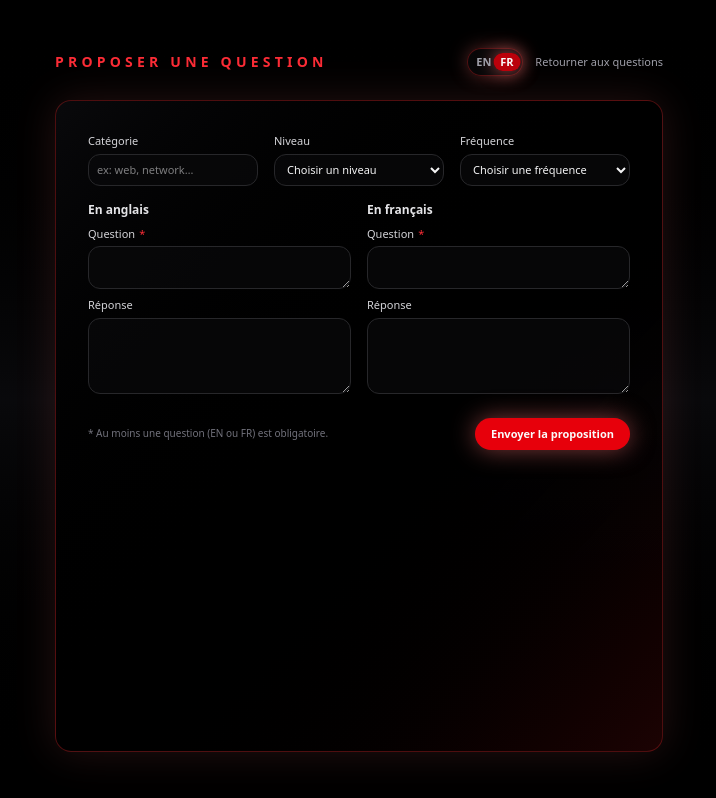
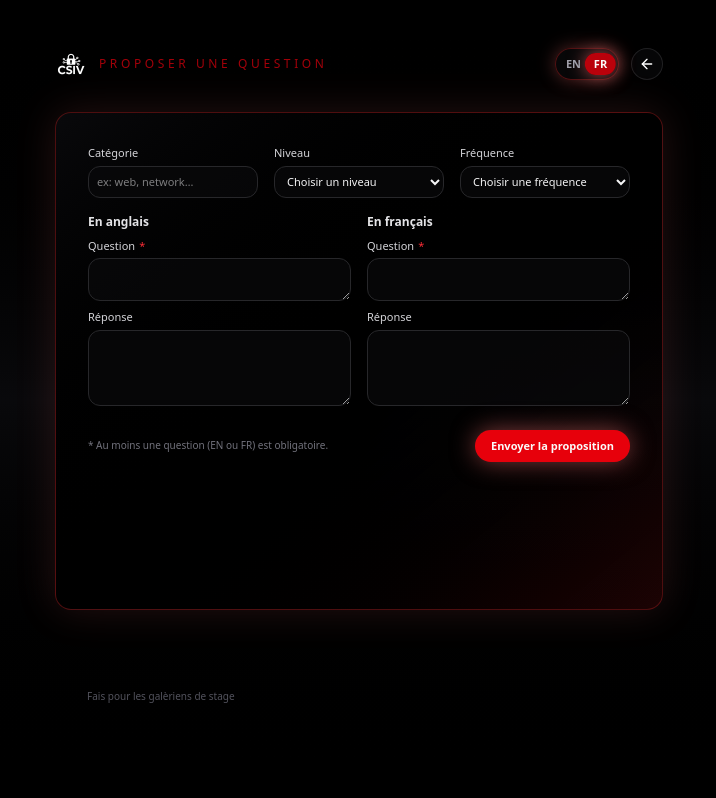
Before and after one commit to IzeLeam/csiv, a Next.js app: page /propose in a window 1280 px wide. Shown: the whole page, without its empty margins (281-997 px from the left). Built offline with nearby package versions, Linux system fonts and the light colour scheme.

Commit message:
fix: headbar logo and language UI

```diff
--- a/app/components/HeaderBar.tsx
+++ b/app/components/HeaderBar.tsx
@@ -20,7 +20,7 @@ export function HeaderBar({ language, setLanguage }: HeaderBarProps) {
       transition={{ duration: 0.4, ease: "easeOut" }}
     >
       <div className="flex items-center gap-3">
-        <div className="relative h-8 w-8">
+        <div className="relative h-8 w-16">
           <Image
             src="/logo.png"
             alt="CyberSecurity Interview Vault logo"
--- a/app/propose/page.tsx
+++ b/app/propose/page.tsx
@@ -2,10 +2,12 @@
 
 import { useEffect, useRef, useState } from "react";
 import Link from "next/link";
+import Image from "next/image";
 import { motion } from "framer-motion";
 import { formTexts, type Language } from "./translations";
 import { LanguageToggle } from "../components/LanguageToggle";
 import { ConfirmModal } from "../components/ConfirmModal";
+import Footer from "../components/Footer";
 
 type TrimmedForm = {
   category: string;
@@ -28,19 +30,26 @@ export default function ProposeQuestionPage() {
     frQuestion: "",
     frAnswer: "",
   });
-  const [status, setStatus] = useState<"idle" | "submitting" | "success" | "error">("idle");
+  const [status, setStatus] = useState<
+    "idle" | "submitting" | "success" | "error"
+  >("idle");
   const [message, setMessage] = useState<string>("");
   const [remaining, setRemaining] = useState<number>(0);
   const timerRef = useRef<number | null>(null);
   const [confirmOpen, setConfirmOpen] = useState(false);
-  const [pendingPayload, setPendingPayload] = useState<TrimmedForm | null>(null);
+  const [pendingPayload, setPendingPayload] = useState<TrimmedForm | null>(
+    null
+  );
 
   const CLIENT_COOLDOWN = 60;
 
-  const t = (key: keyof (typeof formTexts)[Language]) => formTexts[language][key];
+  const t = (key: keyof (typeof formTexts)[Language]) =>
+    formTexts[language][key];
 
   const handleChange = (
-    e: React.ChangeEvent<HTMLInputElement | HTMLTextAreaElement | HTMLSelectElement>
+    e: React.ChangeEvent<
+      HTMLInputElement | HTMLTextAreaElement | HTMLSelectElement
+    >
   ) => {
     const { name, value } = e.target;
     setForm((prev) => ({ ...prev, [name]: value }));
@@ -179,27 +188,55 @@ export default function ProposeQuestionPage() {
             void submitProposal(pendingPayload);
           }}
         />
-        <header className="mb-6 flex items-center justify-between gap-4">
-          <h1 className="text-sm font-semibold uppercase tracking-[0.3em] text-red-500">
-            {t("title")}
-          </h1>
+        <motion.header
+          className="mb-8 flex items-center justify-between gap-4"
+          initial={{ opacity: 0, y: -12 }}
+          animate={{ opacity: 1, y: 0 }}
+          transition={{ duration: 0.4, ease: "easeOut" }}
+        >
+          <div className="flex items-center gap-3">
+            <div className="relative h-8 w-8">
+              <Image
+                src="/logo.png"
+                alt="CyberSecurity Interview Vault logo"
+                fill
+                sizes="1024"
+                className="object-cover"
+                priority
+              />
+            </div>
+            <p className="text-xs font-medium uppercase tracking-[0.3em] text-red-600/70">
+              {t("title")}
+            </p>
+          </div>
+
           <div className="flex items-center gap-3">
             <LanguageToggle
               language={language}
-              onToggle={() =>
-                setLanguage((prev) => (prev === "en" ? "fr" : "en"))
-              }
-              size="sm"
+              onToggle={() => setLanguage(language === "en" ? "fr" : "en")}
             />
 
-            <Link
+            <motion.a
               href="/"
-              className="text-[11px] text-zinc-400 underline-offset-4 hover:text-zinc-200 hover:underline"
+              className="flex h-8 w-8 items-center justify-center rounded-full border border-zinc-800/80 bg-zinc-950/70 text-zinc-300 transition hover:border-red-500 hover:text-zinc-50"
             >
-              {t("backLink")}
-            </Link>
+              <svg
+                xmlns="http://www.w3.org/2000/svg"
+                width={16}
+                height={16}
+                viewBox="0 0 24 24"
+                fill="none"
+                stroke={"#fff"}
+                strokeWidth="2"
+                strokeLinecap="round"
+                strokeLinejoin="round"
+                >
+                <line x1="19" y1="12" x2="5" y2="12" />
+                <polyline points="12 19 5 12 12 5" />
+              </svg>
+            </motion.a>
           </div>
-        </header>
+        </motion.header>
 
         <motion.form
           onSubmit={handleSubmit}
@@ -210,7 +247,9 @@ export default function ProposeQuestionPage() {
         >
           <div className="grid gap-4 md:grid-cols-3">
             <div className="flex flex-col gap-1 text-[11px]">
-              <label className="font-medium text-zinc-300">{t("categoryLabel")}</label>
+              <label className="font-medium text-zinc-300">
+                {t("categoryLabel")}
+              </label>
               <input
                 name="category"
                 value={form.category}
@@ -220,7 +259,9 @@ export default function ProposeQuestionPage() {
               />
             </div>
             <div className="flex flex-col gap-1 text-[11px]">
-              <label className="font-medium text-zinc-300">{t("levelLabel")}</label>
+              <label className="font-medium text-zinc-300">
+                {t("levelLabel")}
+              </label>
               <select
                 name="difficulty"
                 value={form.difficulty}
@@ -234,7 +275,9 @@ export default function ProposeQuestionPage() {
               </select>
             </div>
             <div className="flex flex-col gap-1 text-[11px]">
-              <label className="font-medium text-zinc-300">{t("frequencyLabel")}</label>
+              <label className="font-medium text-zinc-300">
+                {t("frequencyLabel")}
+              </label>
               <select
                 name="frequency"
                 value={form.frequency}
@@ -251,7 +294,9 @@ export default function ProposeQuestionPage() {
 
           <div className="grid gap-4 md:grid-cols-2">
             <div className="flex flex-col gap-2 text-[11px]">
-              <span className="text-xs font-semibold text-zinc-200">{t("enBlockTitle")}</span>
+              <span className="text-xs font-semibold text-zinc-200">
+                {t("enBlockTitle")}
+              </span>
               <div className="flex flex-col gap-1">
                 <label className="font-medium text-zinc-300">
                   {t("questionLabel")}
@@ -266,7 +311,9 @@ export default function ProposeQuestionPage() {
                 />
               </div>
               <div className="flex flex-col gap-1">
-                <label className="font-medium text-zinc-300">{t("answerLabel")}</label>
+                <label className="font-medium text-zinc-300">
+                  {t("answerLabel")}
+                </label>
                 <textarea
                   name="enAnswer"
                   value={form.enAnswer}
@@ -278,7 +325,9 @@ export default function ProposeQuestionPage() {
             </div>
 
             <div className="flex flex-col gap-2 text-[11px]">
-              <span className="text-xs font-semibold text-zinc-200">{t("frBlockTitle")}</span>
+              <span className="text-xs font-semibold text-zinc-200">
+                {t("frBlockTitle")}
+              </span>
               <div className="flex flex-col gap-1">
                 <label className="font-medium text-zinc-300">
                   {t("questionLabel")}
@@ -293,7 +342,9 @@ export default function ProposeQuestionPage() {
                 />
               </div>
               <div className="flex flex-col gap-1">
-                <label className="font-medium text-zinc-300">{t("answerLabel")}</label>
+                <label className="font-medium text-zinc-300">
+                  {t("answerLabel")}
+                </label>
                 <textarea
                   name="frAnswer"
                   value={form.frAnswer}
@@ -335,6 +386,7 @@ export default function ProposeQuestionPage() {
             </motion.button>
           </div>
         </motion.form>
+      <Footer language={language} />
       </div>
     </div>
   );
--- a/app/propose/translations.ts
+++ b/app/propose/translations.ts
@@ -3,7 +3,6 @@ export type Language = "en" | "fr";
 export const formTexts: Record<Language, Record<string, string>> = {
   en: {
     title: "Propose a question",
-    backLink: "Back to questions",
     categoryLabel: "Category",
     categoryPlaceholder: "e.g. web, network…",
     levelLabel: "Level",
@@ -32,7 +31,6 @@ export const formTexts: Record<Language, Record<string, string>> = {
   },
   fr: {
     title: "Proposer une question",
-    backLink: "Retourner aux questions",
     categoryLabel: "Catégorie",
     categoryPlaceholder: "ex: web, network…",
     levelLabel: "Niveau",
```
